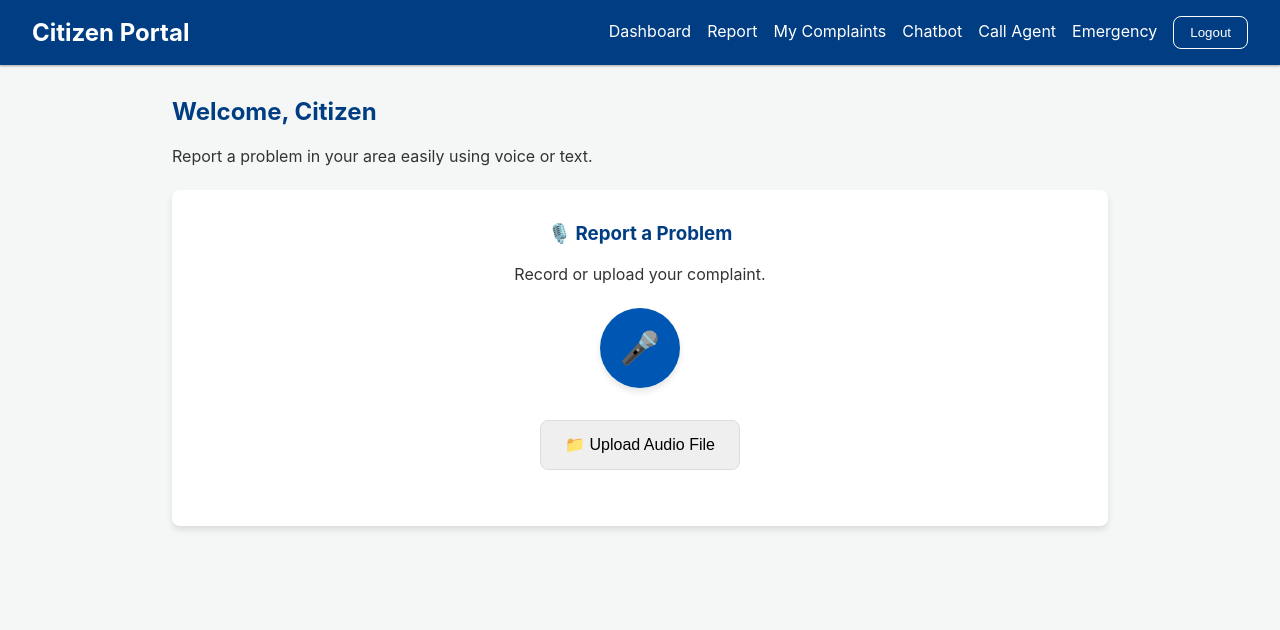
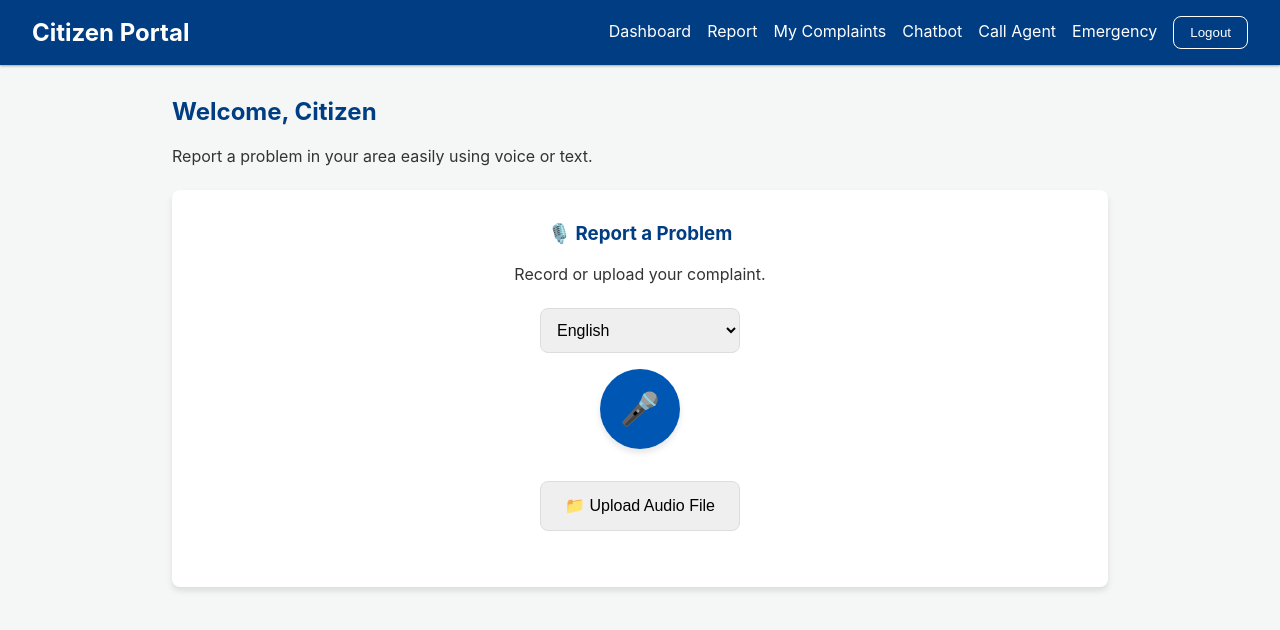
Before and after one commit to TanveerS24/Hexaware-Mavericks, a React (Vite) app in the folder Frontend/citizen-portal/: page /dashboard in a window 1280 px wide. Shown: the top 630 px of the page. Built offline with nearby package versions, Linux system fonts and the light colour scheme; no server answers; sample sign-in values are in the browser's storage.

Commit message:
Support native Grok API and automatic English translation for all languages

```diff
--- a/Frontend/citizen-portal/src/pages/Dashboard.jsx
+++ b/Frontend/citizen-portal/src/pages/Dashboard.jsx
@@ -9,6 +9,7 @@ const Dashboard = () => {
   const [audioBlob, setAudioBlob] = useState(null);
   const [audioUrl, setAudioUrl] = useState('');
   const [time, setTime] = useState(0);
+  const [language, setLanguage] = useState('en-US');
 
   // Process State
   const [step, setStep] = useState(1); // 1: Input, 2: Transcribe/Edit, 3: Location, 4: Result
@@ -57,7 +58,7 @@ const Dashboard = () => {
     const recognition = new SpeechRecognition();
     recognition.continuous = true;
     recognition.interimResults = true;
-    recognition.lang = 'en-US';
+    recognition.lang = language;
 
     recognition.onresult = (event) => {
       let currentTranscript = '';
@@ -177,7 +178,30 @@ const Dashboard = () => {
 
           <div style={{ marginBottom: '2rem' }}>
             {!recording ? (
-              <button className="mic-btn" onClick={startRecording} title="Start Recording">🎤</button>
+              <>
+                <div className="mb-3">
+                  <select
+                    className="form-control"
+                    style={{maxWidth: '200px', margin: '0 auto', display: 'inline-block'}}
+                    value={language}
+                    onChange={(e) => setLanguage(e.target.value)}
+                  >
+                    <option value="en-US">English</option>
+                    <option value="te-IN">Telugu (తెలుగు)</option>
+                    <option value="hi-IN">Hindi (हिंदी)</option>
+                    <option value="ta-IN">Tamil (தமிழ்)</option>
+                    <option value="mr-IN">Marathi (मराठी)</option>
+                    <option value="bn-IN">Bengali (বাংলা)</option>
+                    <option value="gu-IN">Gujarati (ગુજરાતી)</option>
+                    <option value="kn-IN">Kannada (ಕನ್ನಡ)</option>
+                    <option value="ml-IN">Malayalam (മലയാളം)</option>
+                    <option value="pa-IN">Punjabi (ਪੰਜਾਬੀ)</option>
+                    <option value="ur-IN">Urdu (اردو)</option>
+                    <option value="or-IN">Odia (ଓଡ଼ିଆ)</option>
+                  </select>
+                </div>
+                <button className="mic-btn" onClick={startRecording} title="Start Recording">🎤</button>
+              </>
             ) : (
               <div className="text-center">
                 <button className="mic-btn recording" onClick={stopRecording} title="Stop Recording">⏹️</button>
```
Also changed, not shown: 2 other files (tests, documents, lock files or other folders).
